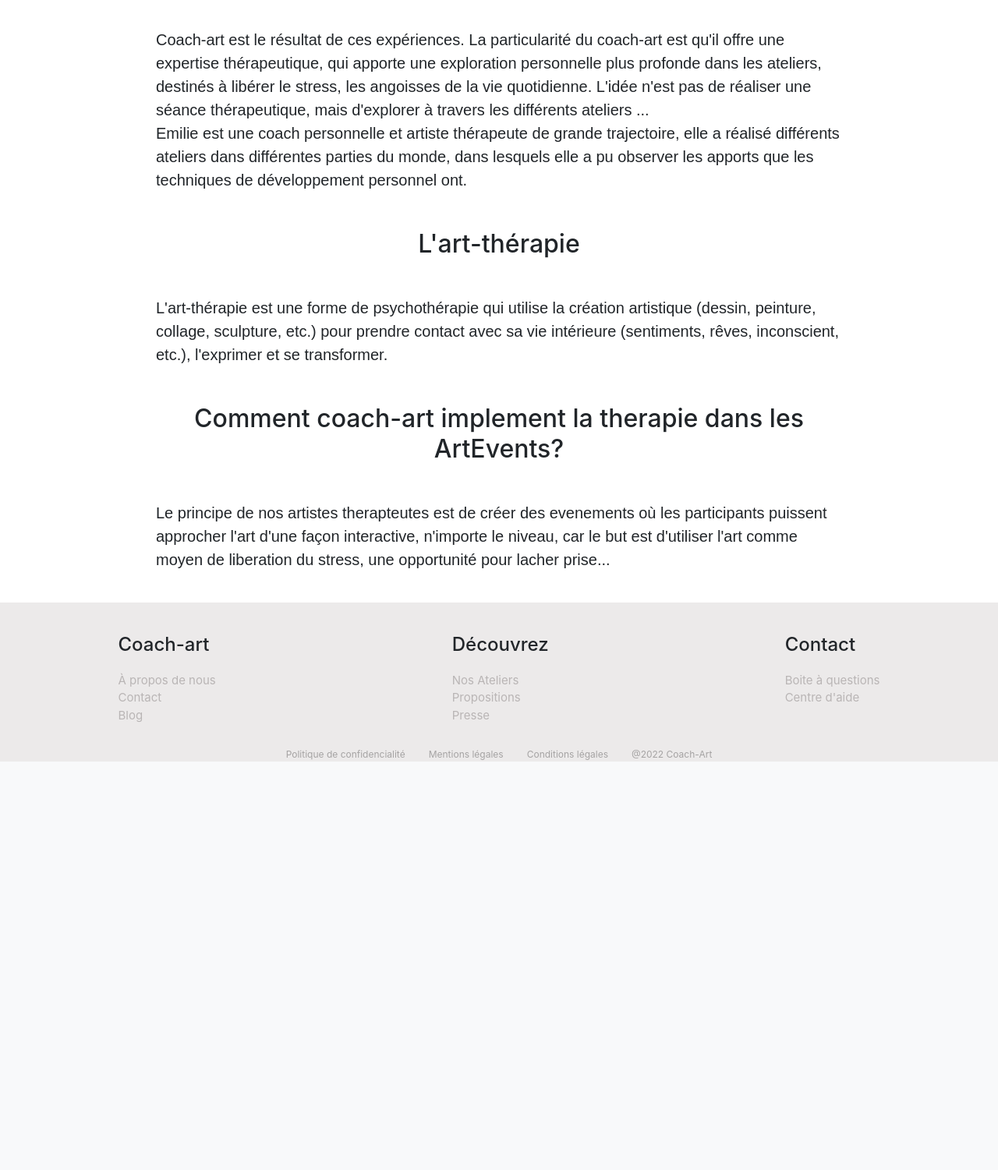
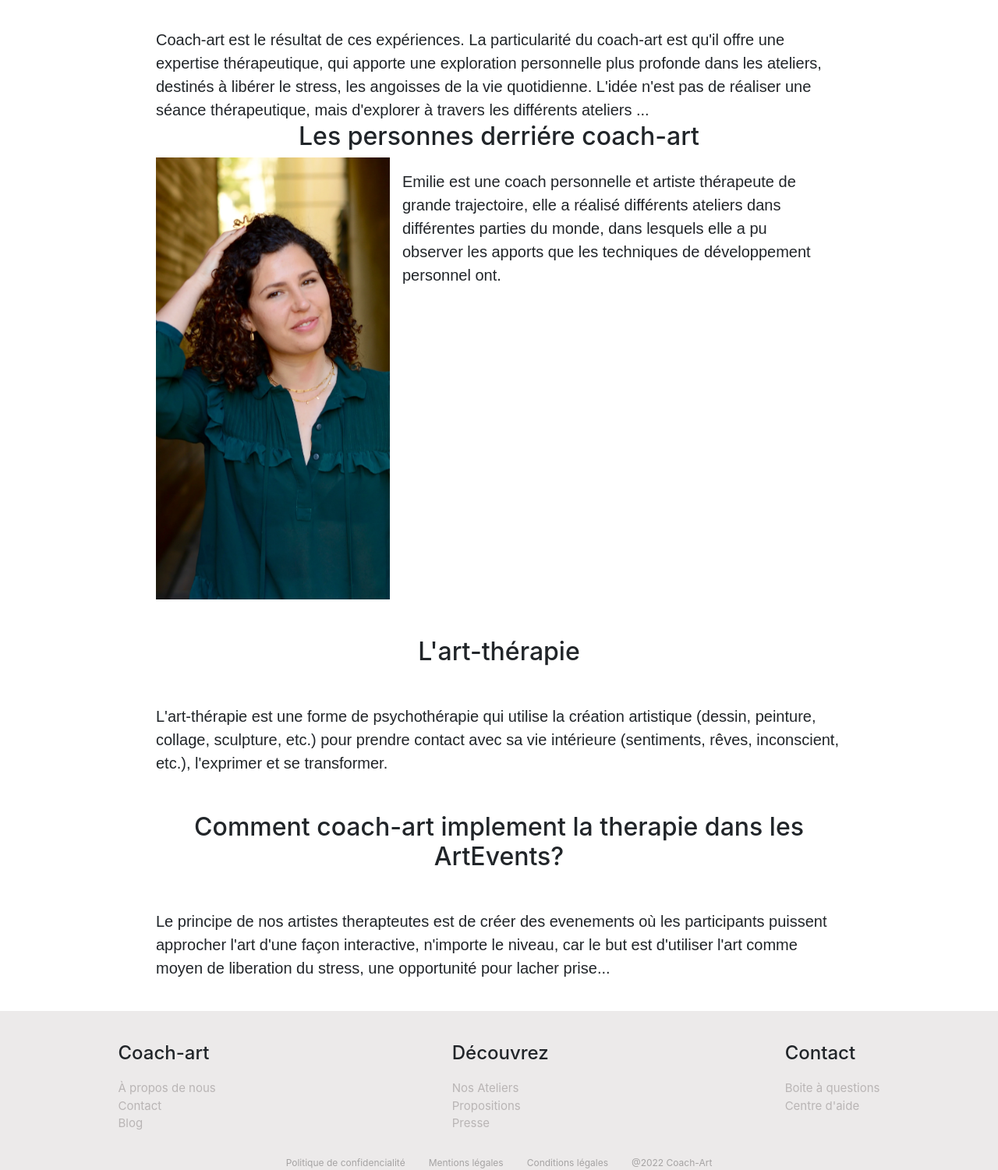
Before and after one commit to Maralena86/Coach-Art, a Symfony app: template templates/home/about-us.html.twig in a window 1280 px wide. Shown: the part 254-1755 px from the top of the page at 78% size. Before the commit the page ends 1231 px from the top, so only its background shows below. Run offline with Twig, Linux system fonts and the light colour scheme; the template is opened without the code that fills it, so the values that code supplies are empty; some libraries are stand-ins or nearby versions; some web fonts are replaced.

Commit message:
add image emilie, change margin title

```diff
--- a/public/css/framework.css
+++ b/public/css/framework.css
@@ -30,8 +30,7 @@ body p{
     --primary-color:#080045;
     --second-color: #c35016;
     --primarylight-color: #3e1d5a;
-
-    --primary-font:'Nanum Gothic', sans-serif;
+    --primary-font:Impact, Haettenschweiler, 'Arial Narrow Bold', sans-serif;
     --second-font: 'Signika Negative', sans-serif;
 }
 .flex-center-col{
--- a/public/css/style.css
+++ b/public/css/style.css
@@ -80,7 +80,7 @@ nav{
 /* --- a.First-block  */
 #imageHome{
 
-    background-image: url('../uploads/pexels-photo-914922.webp');
+    background-image: url('../uploads/coach-art-home-intro.webp');
     background-repeat: no-repeat;
     background-size: cover;
     min-height: 100vh;
@@ -89,16 +89,18 @@ nav{
     display: flex;
     align-items: flex-end;
     justify-content: flex-end;
-    font-family: 'Nanum Gothic', sans-serif;
-    font-weight: bold;
+    font-family: var(--primary-font);
+
 }
 /* --- b.Second-block  */
 .titleDescription{
     font-size: 2.5rem;
     color: white;
     text-align: end;
-    margin: 280px 70px;
-    width: 40%;
+    margin: 200px 70px;
+    width: 45%;
+    font-weight: 100;
+
 }
 #about-coachArt-container{
     padding: 70px;
--- a/templates/home/about-us.html.twig
+++ b/templates/home/about-us.html.twig
@@ -7,8 +7,14 @@
     <div class="about-us-info">
     <div>
         <p>Coach-art est le résultat de ces expériences. La particularité du coach-art est qu'il offre une expertise thérapeutique, qui apporte une exploration personnelle plus profonde dans les ateliers, destinés à libérer le stress, les angoisses de la vie quotidienne. L'idée n'est pas de réaliser une séance thérapeutique, mais d'explorer à travers les différents ateliers ...</p>
-        <p>Emilie est une coach personnelle et artiste thérapeute de grande trajectoire, elle a réalisé différents ateliers dans différentes parties du monde, dans lesquels elle a pu observer les apports que les techniques de développement personnel ont.</p>
 
+    </div>
+    <div>
+    <h2>Les personnes derriére coach-art</h2>
+    <div class="d-flex">
+        <img src="./uploads/emilie.webp" width="300"/>
+        <p class="m-3">Emilie est une coach personnelle et artiste thérapeute de grande trajectoire, elle a réalisé différents ateliers dans différentes parties du monde, dans lesquels elle a pu observer les apports que les techniques de développement personnel ont.</p>
+        </div>
     </div>
     <div>
         <h2 class="my-5">L'art-thérapie</h2>
```
Also changed, not shown: public/uploads/coach-art-home-intro.webp (renamed from public/uploads/pexels-photo-914922.webp), public/uploads/emilie.webp (added), public/uploads/pexels-photo-914922 (1).webp (deleted), 3 other files.
